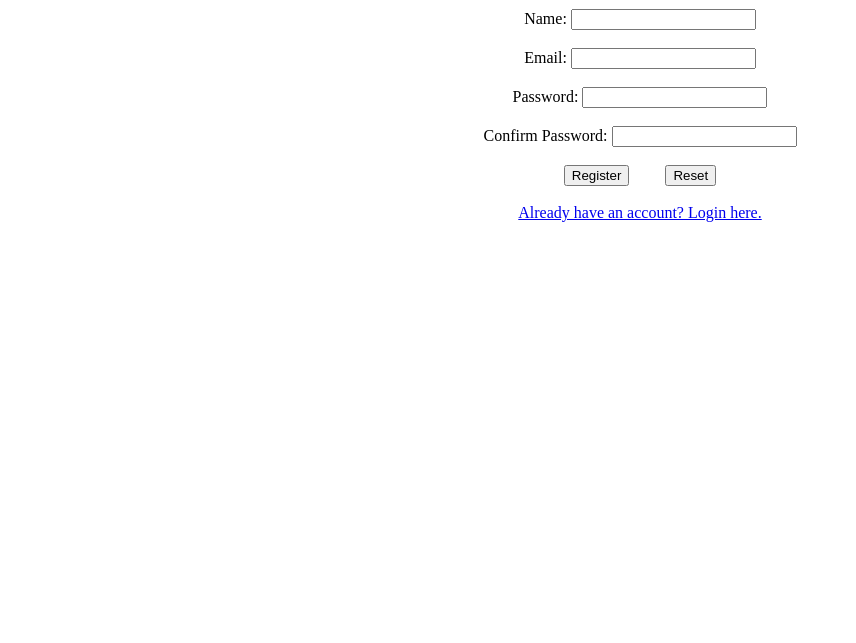
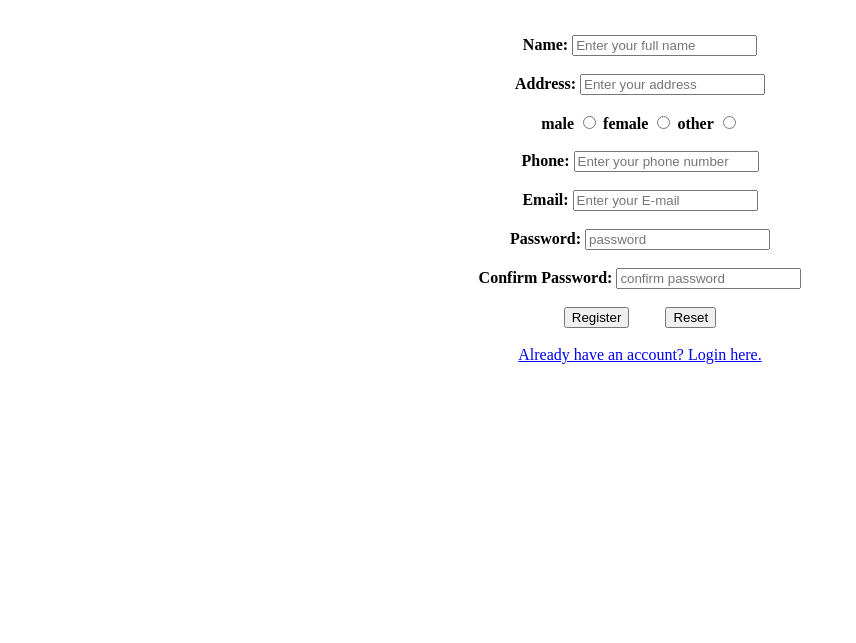
Before and after one commit to Harshalbhangade01/ICP-HTML-github-Project-1-Restaurant, a plain HTML site: page Pages/ragistar.html in a window 1280 px wide. Shown: the part 157-800 px from the top of the page, without its empty margins (0-856 px from the left). Drawn offline with Linux system fonts and the light colour scheme.

```diff
--- a/Pages/ragistar.html
+++ b/Pages/ragistar.html
@@ -1,25 +1,40 @@
 <!DOCTYPE html>
 <html>
+
 <head>
   <title>Registration Form</title>
 </head>
+
 <body>
-
- <h1><b><p align="center">Royal Restaurant</p></b></h1>
+  >
+  <h1><b>
+      <p align="center">Royal Restaurant</p>
+    </b></h1>
 
   <form align="center">
     <h2>Registration</h2><br>
-    <label for="name">Name:</label>
-    <input type="text" id="name" name="name" required><br><br>
-    <label for="email">Email:</label>
-    <input type="email" id="email" name="email" required><br><br>
-    <label for="password">Password:</label>
-    <input type="password" id="password" name="password" required><br><br>
-    <label for="confirm_password">Confirm Password:</label>
-    <input type="password" id="confirm_password" name="confirm_password" required><br><br>
+    <b><label for="name">Name:</label></b>
+    <input type="text" id="name" name="name" placeholder="Enter your full name" required><br><br>
+    <b><label for="address">Address:</label></b>
+    <input type="text" id="address" name="address" placeholder="Enter your address" required><br><br>
+    <b><label for "gender">male</label></b>
+    <input type="radio" id="male" name="gender" value="male" required>
+    <b><label for="gender">female</label></b>
+    <input type="radio" id="female" name="gender" value="female" required>
+    <b><label for="gender">other</label></b>
+    <input type="radio" id="male" name="gender" value="other" required><br><br>
+    <b><label for="phone">Phone:</label></b>
+    <input type="tel" id="phone" name="phone" placeholder="Enter your phone number" required><br><br>
+    <b><label for="email">Email:</label></b>
+    <input type="email" id="email" name="email" placeholder="Enter your E-mail" required><br><br>
+    <b><label for="password">Password:</label></b>
+    <input type="password" id="password" name="password" placeholder="password" required><br><br>
+    <b><label for="confirm_password">Confirm Password:</label></b>
+    <input type="password" id="confirm_password" name="confirm_password" placeholder="confirm password" required><br><br>
     <input type="submit" value="Register">&nbsp;&nbsp;&nbsp;&nbsp;&nbsp;&nbsp;&nbsp;&nbsp;
     <input type="reset" value="Reset"><br><br>
     <a href="./login.html">Already have an account? Login here.</a>
   </form>
 </body>
+
 </html>
```
Also changed, not shown: Pages/Login.html (+13 -10 lines), icon/Royal Restaurant.png (added), icon/lock.png (added), icon/user.png (added).
